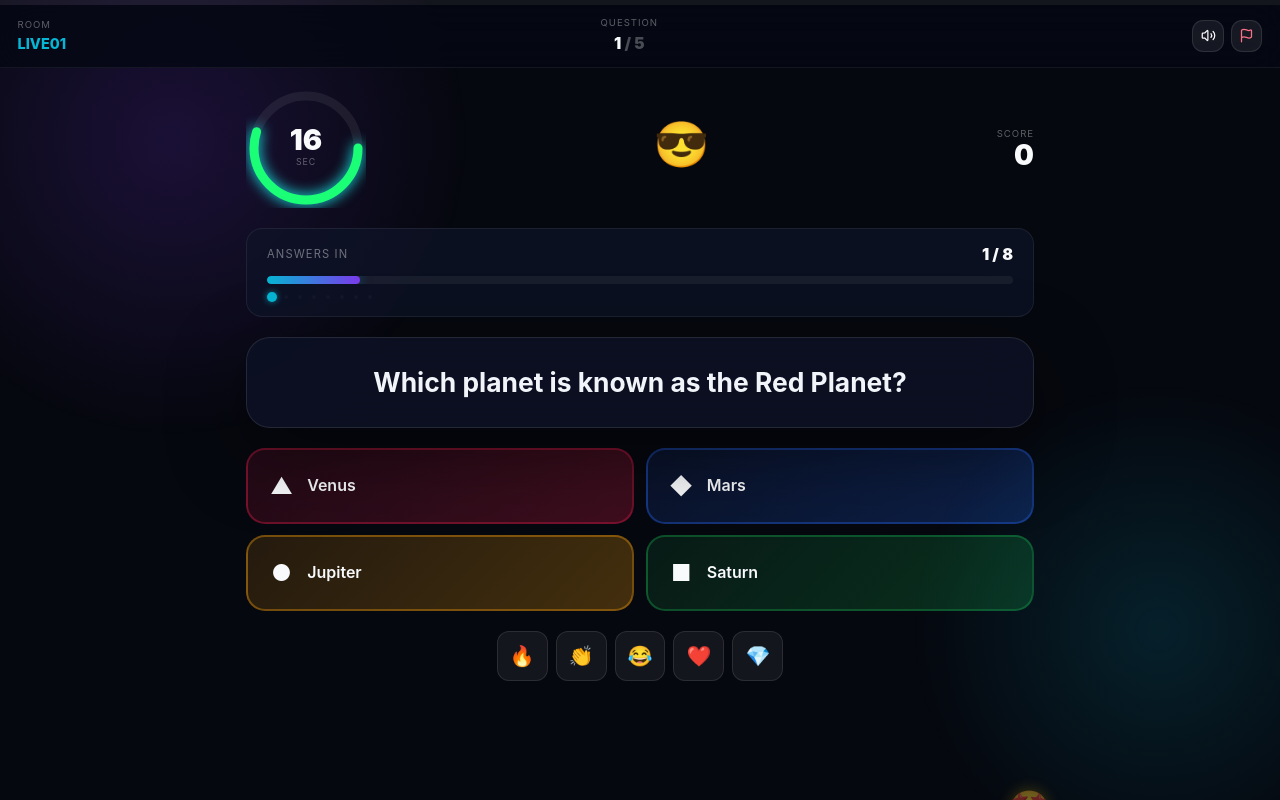
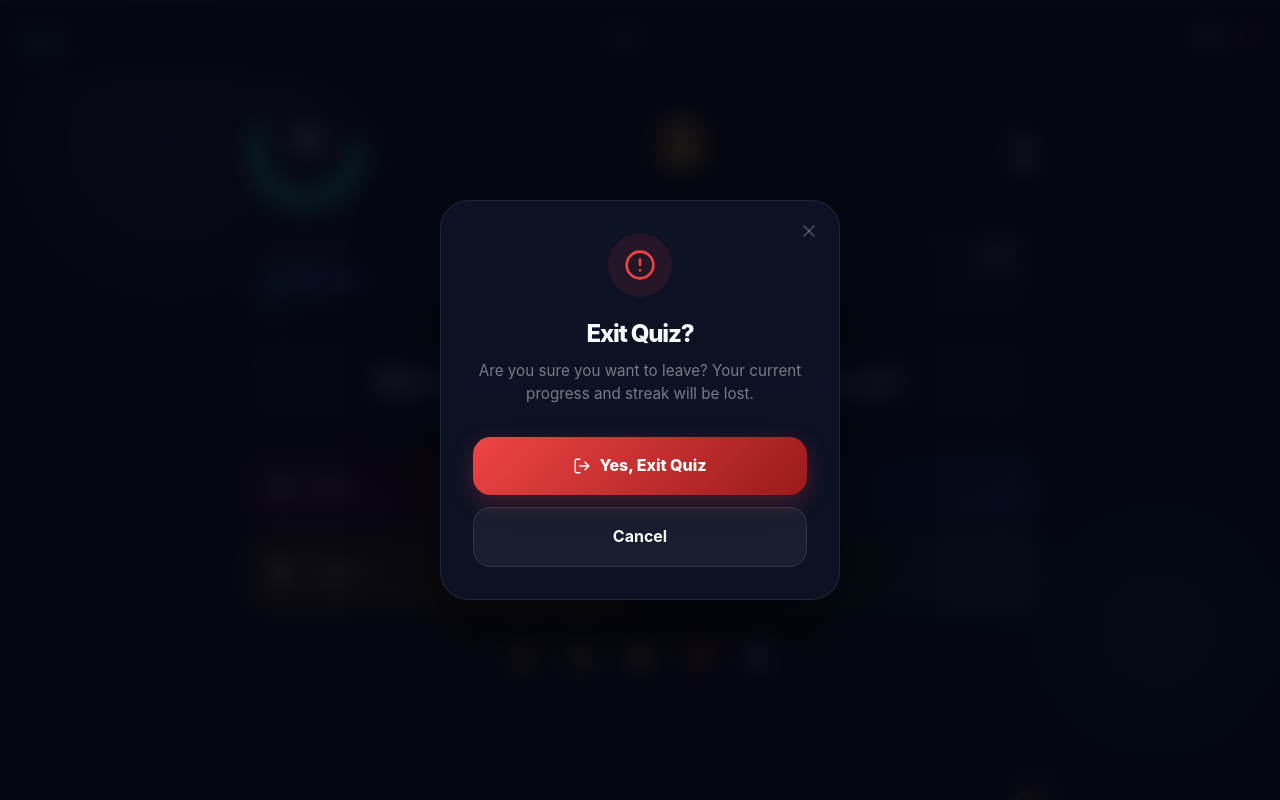
Before and after one commit to AdityaDotEnv/Buzzinga, a React (Vite) app in the folder frontend/: page /live in a window 1280 px wide. Both pictures are taken after a click on the button 1246 px from the left and 35 px from the top of the page. Built offline with nearby package versions, Linux system fonts and the light colour scheme.

Commit message:
feat: added exit quiz functionality

```diff
--- /dev/null
+++ b/frontend/src/components/gameplay/ExitModal.tsx
@@ -0,0 +1,140 @@
+import { motion, AnimatePresence } from 'framer-motion'
+import { AlertCircle, LogOut, X } from 'lucide-react'
+
+interface ExitModalProps {
+  isOpen: boolean
+  onClose: () => void
+  onConfirm: () => void
+}
+
+export function ExitModal({ isOpen, onClose, onConfirm }: ExitModalProps) {
+  return (
+    <AnimatePresence>
+      {isOpen && (
+        <div
+          style={{
+            position: 'fixed',
+            inset: 0,
+            zIndex: 300,
+            display: 'flex',
+            alignItems: 'center',
+            justifyContent: 'center',
+            padding: '1.5rem',
+            background: 'rgba(5,7,18,0.85)',
+            backdropFilter: 'blur(12px)'
+          }}
+        >
+          {/* Backdrop click to close */}
+          <motion.div
+            initial={{ opacity: 0 }}
+            animate={{ opacity: 1 }}
+            exit={{ opacity: 0 }}
+            onClick={onClose}
+            style={{ position: 'absolute', inset: 0 }}
+          />
+
+          <motion.div
+            initial={{ scale: 0.9, opacity: 0, y: 20 }}
+            animate={{ scale: 1, opacity: 1, y: 0 }}
+            exit={{ scale: 0.9, opacity: 0, y: 20 }}
+            style={{
+              width: '100%',
+              maxWidth: 400,
+              background: 'rgba(13,18,38,0.95)',
+              border: '1px solid rgba(255,255,255,0.08)',
+              borderRadius: '1.75rem',
+              padding: '2rem',
+              position: 'relative',
+              zIndex: 310,
+              boxShadow: '0 32px 80px rgba(0,0,0,0.6)',
+              textAlign: 'center'
+            }}
+          >
+            <div
+              style={{
+                width: 64,
+                height: 64,
+                borderRadius: '50%',
+                background: 'rgba(239,68,68,0.1)',
+                color: '#ef4444',
+                display: 'flex',
+                alignItems: 'center',
+                justifyContent: 'center',
+                margin: '0 auto 1.5rem'
+              }}
+            >
+              <AlertCircle size={32} />
+            </div>
+
+            <h2 style={{ fontSize: '1.5rem', fontWeight: 800, color: '#f8fafc', marginBottom: '0.75rem' }}>
+              Exit Quiz?
+            </h2>
+            <p style={{ color: 'rgba(255,255,255,0.45)', fontSize: '0.95rem', lineHeight: 1.5, marginBottom: '2rem' }}>
+              Are you sure you want to leave? Your current progress and streak will be lost.
+            </p>
+
+            <div style={{ display: 'flex', flexDirection: 'column', gap: '0.75rem' }}>
+              <motion.button
+                whileHover={{ scale: 1.02 }}
+                whileTap={{ scale: 0.98 }}
+                onClick={onConfirm}
+                style={{
+                  width: '100%',
+                  padding: '1rem',
+                  borderRadius: '1.1rem',
+                  border: 'none',
+                  background: 'linear-gradient(135deg, #ef4444, #991b1b)',
+                  color: '#fff',
+                  fontWeight: 800,
+                  fontSize: '1rem',
+                  cursor: 'pointer',
+                  display: 'flex',
+                  alignItems: 'center',
+                  justifyContent: 'center',
+                  gap: '0.5rem',
+                  boxShadow: '0 8px 24px rgba(239,68,68,0.25)'
+                }}
+              >
+                <LogOut size={18} />
+                Yes, Exit Quiz
+              </motion.button>
+
+              <button
+                onClick={onClose}
+                style={{
+                  width: '100%',
+                  padding: '1rem',
+                  borderRadius: '1.1rem',
+                  border: '1px solid rgba(255,255,255,0.1)',
+                  background: 'rgba(255,255,255,0.05)',
+                  color: '#f8fafc',
+                  fontWeight: 700,
+                  fontSize: '1rem',
+                  cursor: 'pointer'
+                }}
+              >
+                Cancel
+              </button>
+            </div>
+
+            {/* Close button top right */}
+            <button
+              onClick={onClose}
+              style={{
+                position: 'absolute',
+                top: '1.25rem',
+                right: '1.25rem',
+                background: 'none',
+                border: 'none',
+                color: 'rgba(255,255,255,0.25)',
+                cursor: 'pointer'
+              }}
+            >
+              <X size={20} />
+            </button>
+          </motion.div>
+        </div>
+      )}
+    </AnimatePresence>
+  )
+}
--- a/frontend/src/pages/play/RoomCodePage.tsx
+++ b/frontend/src/pages/play/RoomCodePage.tsx
@@ -1,12 +1,14 @@
 import { useState, useEffect, useRef, useCallback } from 'react'
+import { useNavigate } from 'react-router-dom'
 import { motion, AnimatePresence } from 'framer-motion'
-import { Flag, Volume2, VolumeX, Flame } from 'lucide-react'
+import { Flag, Volume2, VolumeX, Flame, X } from 'lucide-react'
 import { EmojiBurst, HypeBar } from './components/EmojiBurst'
 import { AnswerBarChart, ArchitectMascot } from './components/HostSuspense'
 import { Timer } from '../../components/gameplay/Timer'
 import { QuestionCard } from '../../components/gameplay/QuestionCard'
 import { AnswerGrid, SHAPE_CONFIG } from '../../components/gameplay/AnswerGrid'
 import { AnswerFeedback } from '../../components/gameplay/AnswerFeedback'
+import { ExitModal } from '../../components/gameplay/ExitModal'
 
 /* ── Types ── */
 type Phase = 'blastoff' | 'question' | 'locked' | 'timesup' | 'result'
@@ -88,6 +90,7 @@ function BlastOffOverlay({ onDone }: { onDone: () => void }) {
 /* ══════════════════════ MAIN PAGE ══════════════════════ */
 export function RoomCodePage() {
   const roomCode = 'LIVE01'
+  const navigate = useNavigate()
   const [phase, setPhase] = useState<Phase>('blastoff')
   const [qIndex, setQIndex] = useState(0)
   const [timeLeft, setTimeLeft] = useState(TIMER_SECONDS)
@@ -97,6 +100,7 @@ export function RoomCodePage() {
   const [sound, setSound] = useState(true)
   const [answered, setAnswered] = useState(0) // mock host bar
   const [answerTime, setAnswerTime] = useState(0)
+  const [isExitOpen, setIsExitOpen] = useState(false)
   const timerRef = useRef<ReturnType<typeof setTimeout> | null>(null)
   const startTimeRef = useRef(Date.now())
 
@@ -153,18 +157,23 @@ export function RoomCodePage() {
       setQIndex(i => i + 1); setSelected(null); setPhase('question')
       setTimeLeft(TIMER_SECONDS); startTimeRef.current = Date.now()
     } else {
-      setQIndex(0); setSelected(null); setStreak(0); setScore(0); setPhase('blastoff')
+      // Quiz ended, do nothing or show final summary
+      // do not restart loop
     }
   }, [qIndex])
 
   /* Auto-advance from result phase */
   useEffect(() => {
     if (phase !== 'result') return
+    if (qIndex >= TOTAL_Q - 1) return // Stop at the last question's result
     const autoAdvance = setTimeout(() => {
       handleNext()
     }, 5000)
     return () => clearTimeout(autoAdvance)
-  }, [phase, handleNext])
+  }, [phase, handleNext, qIndex])
+
+  const handleExit = () => setIsExitOpen(true)
+  const confirmExit = () => navigate('/')
 
   const progressPct = (qIndex / TOTAL_Q) * 100
 
@@ -212,10 +221,10 @@ export function RoomCodePage() {
                 borderRadius: '0.7rem', padding: '0.45rem', cursor: 'pointer', color: '#f8fafc', display: 'flex' }}>
               {sound ? <Volume2 size={15} /> : <VolumeX size={15} />}
             </button>
-            <button title="Report question"
-              style={{ background: 'rgba(255,255,255,0.07)', border: '1px solid rgba(255,255,255,0.1)',
-                borderRadius: '0.7rem', padding: '0.45rem', cursor: 'pointer', color: '#fb7185', display: 'flex' }}>
-              <Flag size={15} />
+            <button onClick={handleExit} title="Exit quiz"
+              style={{ background: 'rgba(239,68,68,0.1)', border: '1px solid rgba(239,68,68,0.2)',
+                borderRadius: '0.7rem', padding: '0.45rem', cursor: 'pointer', color: '#ef4444', display: 'flex' }}>
+              <X size={15} />
             </button>
           </div>
         </div>
@@ -311,7 +320,7 @@ export function RoomCodePage() {
         )}
       </AnimatePresence>
 
-      {/* ── Streak Counter ── */}
+      {/* Streak Counter */}
       {streak > 0 && (phase === 'question' || phase === 'locked') && (
         <motion.div key={streak} initial={{ scale: 0.55, opacity: 0 }} animate={{ scale: 1, opacity: 1 }}
           style={{ position: 'fixed', bottom: '1.25rem', left: '50%', transform: 'translateX(-50%)', zIndex: 60,
@@ -325,6 +334,13 @@ export function RoomCodePage() {
           {streak >= 3 ? `${streak}x FIRE STREAK! 🔥` : `${streak}x Streak`}
         </motion.div>
       )}
+
+      {/* Exit Modal */}
+      <ExitModal
+        isOpen={isExitOpen}
+        onClose={() => setIsExitOpen(false)}
+        onConfirm={confirmExit}
+      />
     </div>
   )
 }
```
